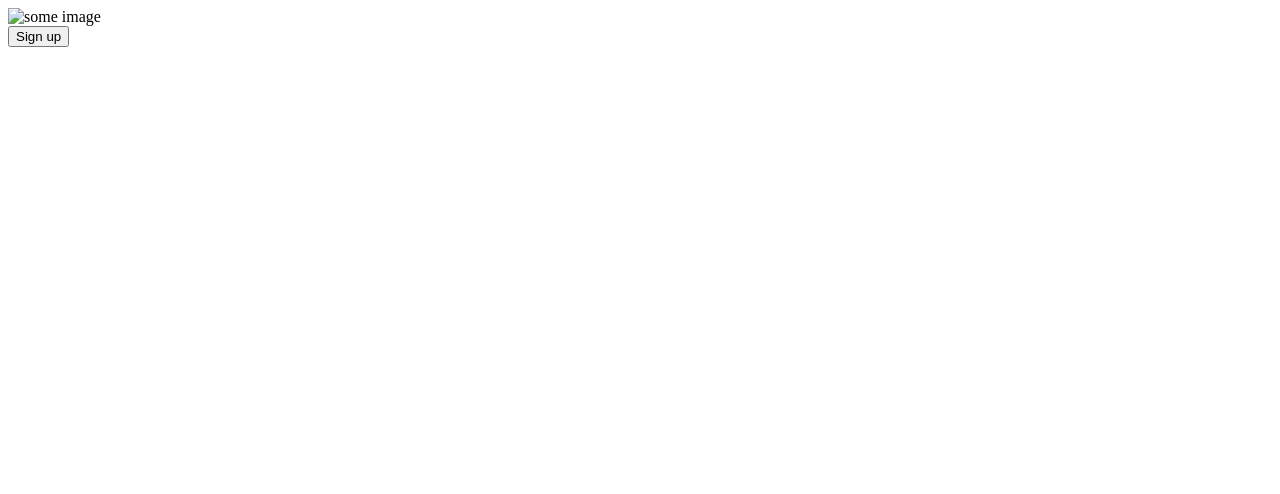
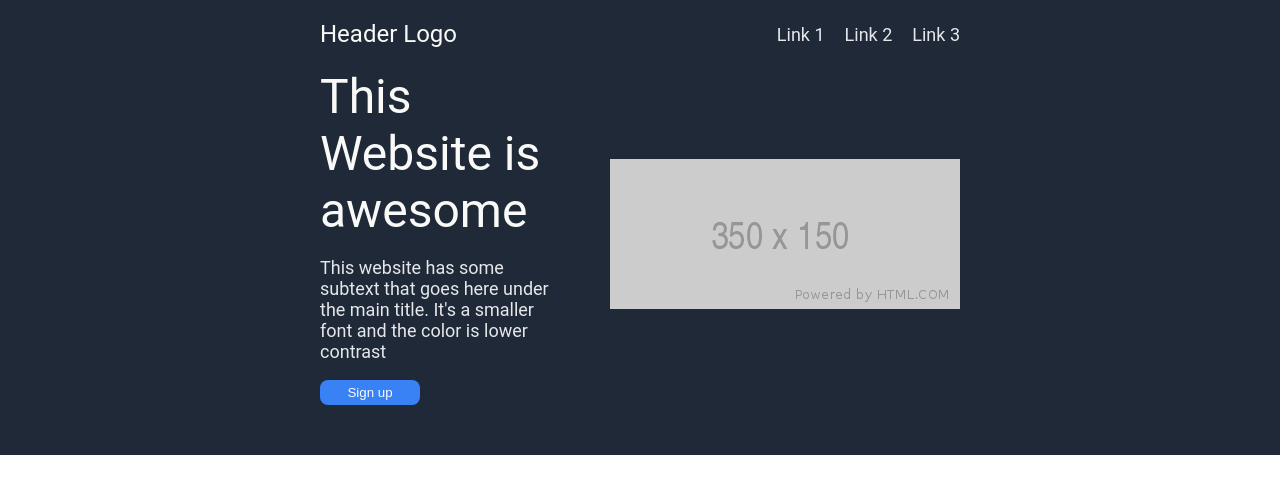
Before and after one commit to New-HGW-XX7/odin-landingpage, a plain HTML site: page index.html in a window 1280 px wide. Drawn offline with Linux system fonts and the light colour scheme.

Commit message:
Style header

```diff
--- a/index.html
+++ b/index.html
@@ -10,11 +10,25 @@
 
 <div class="header">
 
-    <div class="header-top"></div>
+    <div class="header-top">
+        Header Logo
+        <ul>
+            <li>Link 1</li> <!-- Turn into links -->
+            <li>Link 2</li>
+            <li>Link 3</li>
+        </ul>
+    </div>
 
     <div class="header-bottom">
-        <div class="hb-text"></div>
-        <div class="hb-img"><img src="" alt="some image"></div>
+        <div class="hb-text">
+            <div>This Website is awesome</div>
+            <p style="max-width: 500px;">This website has some subtext
+                that goes here under the main title.
+                It's a smaller font and the color is lower contrast
+            </p>
+            <button>Sign up</button>
+        </div>
+        <div class="hb-img"><img src="./img/placeholder.png" alt="some image"></div>
     </div>
 
 </div>
@@ -42,12 +56,14 @@
 
     <div class="call-box">
         <div class="call-text"></div>
-        <button class="call-button">Sign up</button>
+      <!-- Commented out <button class="call-button">Sign up</button> -->
     </div>
 
 </div>
 
-<div class="footer"></div>
+<div class="footer"> <!-- Push to bottom with flex, needs 100vh in body -->
+
+</div>
 
 </body>
 </html>
--- a/style.css
+++ b/style.css
@@ -1,3 +1,62 @@
 body {
+    font-family: Roboto , sans-serif;
+    height: 100vm;
+    margin: 0;
+    display: flex;
+    flex-direction: column;
+}
 
+.header {
+    padding: 20px 25% 50px 25%;
+    flex: 1;
+    background-color: #1F2937;
+    font-size: 24px;
+    color: #F9FAF8;
 }
+
+.header-top {
+    display: flex;
+    justify-content: space-between;
+    align-items: center;
+    margin-bottom: 20px;
+}
+
+.header-bottom {
+    display: flex;
+    justify-content: space-between;
+    align-items: center;
+    gap: 50px;
+}
+
+.hb-text {
+    display: flex;
+    flex-direction: column;
+}
+
+.hb-text div {
+    font-size: 48px;
+}
+
+li , .hb-text p {
+    font-size: 18px;
+    color: #E5E7EB;
+}
+
+
+ul {
+    display: flex;
+    padding: 0;
+    margin: 0;
+    list-style: none;
+    gap: 20px;
+}
+
+button {
+    box-sizing: border-box;
+    width: 100px;
+    padding: 5px;
+    border-radius: 8px;
+    border-width: 0;
+    background-color: #3882F6;
+    color: inherit;
+}
```
Also changed, not shown: img/placeholder.png (added).
